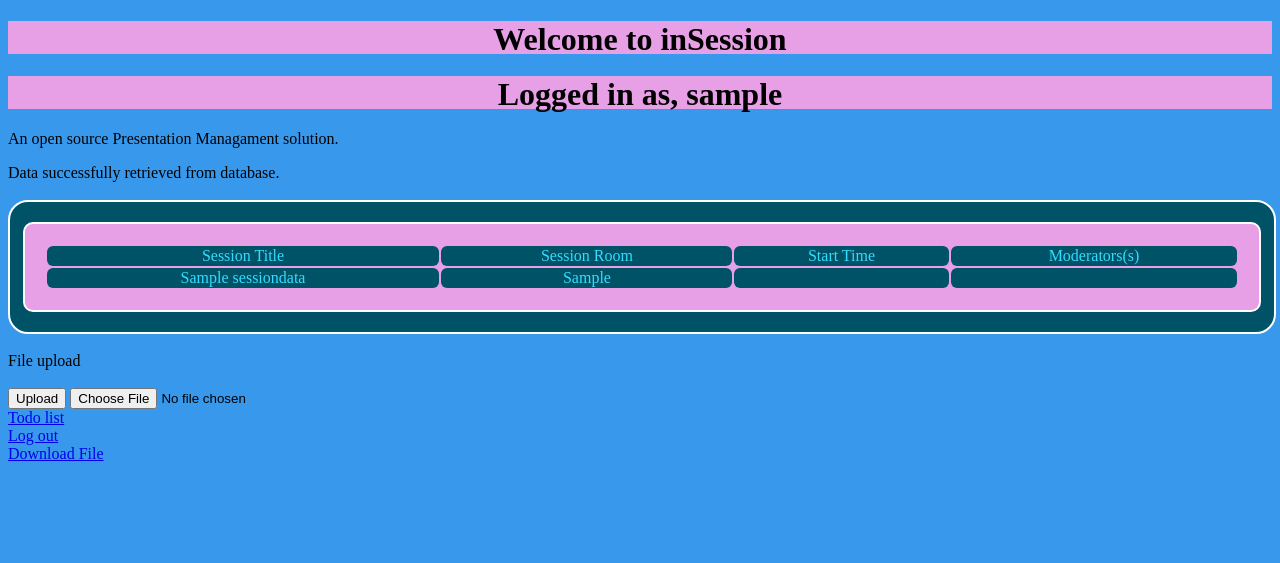
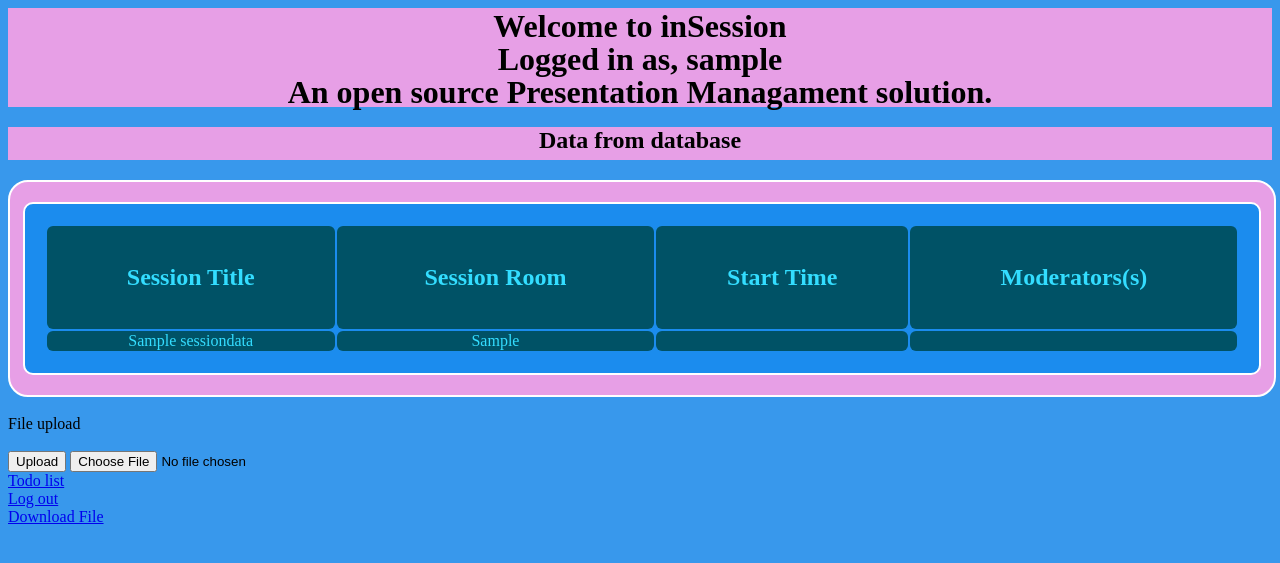
Before and after one commit to cortes-web-tech/in-session-domain, a PHP site: page /homepage.php in a window 1280 px wide. Shown: the top 563 px of the page. Run offline with PHP 8.4, Linux system fonts and the light colour scheme; the visitor is signed in with stand-in values (Sample User, id 1); tables that the repository leaves empty or names only in its code hold one stand-in row (values such as "Sample post"); data that the repository does not hold is empty; a stand-in replaces the project's code that opens the database connection.

Commit message:
GUI changes

```diff
--- a/homepage.php
+++ b/homepage.php
@@ -12,7 +12,7 @@ if(isset($_SESSION['id']) && isset($_SESSION['user_name'])){
 		<body>
 			<h1>Welcome to inSession</h1>
 			<h1>Logged in as, <?php echo $_SESSION['user_name']; ?></h1>
-			<p>An open source Presentation Managament solution.</p>
+			<h1>An open source Presentation Managament solution.</h1>
 			<?php include("session.php"); ?>
 
 			 <form action="uploadFile.php" method="post" enctype="multipart/form-data">
--- a/session.php
+++ b/session.php
@@ -6,7 +6,7 @@ $sql = "SELECT * FROM sessionData;";
 
 
  if($resultCheck > 0){
-  echo "Data successfully retrieved from database.</br></br>";
+  // echo "Data successfully retrieved from database.</br></br>";
  ?>
  <!DOCTYPE html>
  <html>
@@ -15,13 +15,14 @@ $sql = "SELECT * FROM sessionData;";
  		<title>Session Data</title>
  	</head>
  	<body>
+    <h2> Data from database</h2>
 		<div class="session_data_wrapper">
  		<table class="session_data_table">
  			<tr>
- 				<td>Session Title</td>
- 				<td>Session Room</td>
- 				<td>Start Time</td>
-				<td>Moderators(s)</td>
+ 				<td><h4>Session Title</h4></td>
+ 				<td><h4>Session Room</h4> </td>
+ 				<td><h4>Start Time</h4></td>
+				<td><h4>Moderators(s)</h4></td>
  			</tr>
  			<tr>
  				<?php
--- a/style.css
+++ b/style.css
@@ -6,6 +6,7 @@ h1{
 background-color: #e79fe6;
 height: 33px;
 text-align:center;
+margin: 0px;
 }
 
 h2{
@@ -22,12 +23,19 @@ text-align:center;
 
 }
 
+h4{
+background-color: #005266;
+text-align: center;
+padding: 5px;
+font-size: 24px;
+}
+
 .session_data_wrapper {
 width: 100%;
 align: center;
 margin: auto;
 color: #e6faff;
-background-color: #005266;
+background-color: #e79fe6;
 border-radius: 20px;
 text-align: center;
 border: 2px solid white;
@@ -43,7 +51,7 @@ width: 98%;
 border: 2px solid white;
 color: white;
 border-radius: 10px;
-background-color: #e79fe6;
+background-color: #1b8cee;
 text-align: center;
 }
 
```
